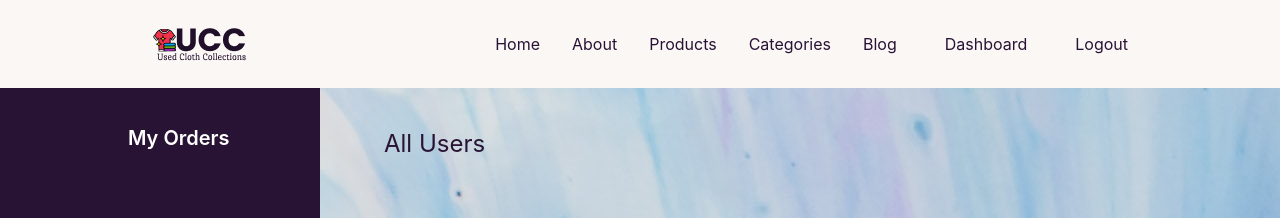
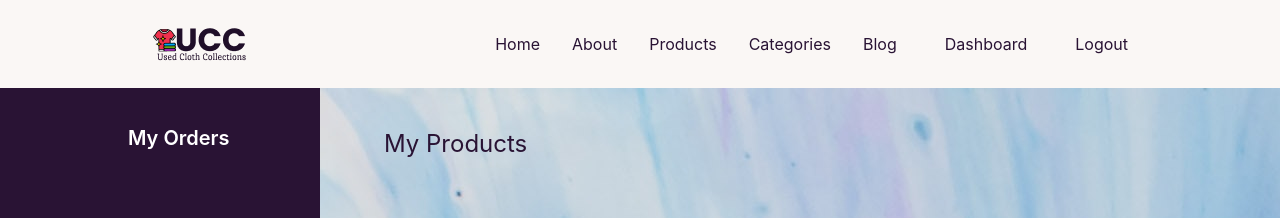
Before and after one commit to Upoma218/used-cloth-collections, a React (Create React App) app: page /dashboard/myProducts in a window 1280 px wide. Shown: the top 218 px of the page. Built offline with nearby package versions, Linux system fonts and the light colour scheme; no server answers; sample sign-in values are in the browser's storage.

Commit message:
My Products added

```diff
--- a/src/Pages/Dashboard/MyProducts/MyProducts.js
+++ b/src/Pages/Dashboard/MyProducts/MyProducts.js
@@ -3,7 +3,7 @@
 const MyProducts = () => {
     return (
         <div>
-            <h1 className='text-2xl mb-6'>All Users</h1>
+            <h1 className='text-2xl mb-6'>My Products</h1>
         </div>
     );
 };
```
